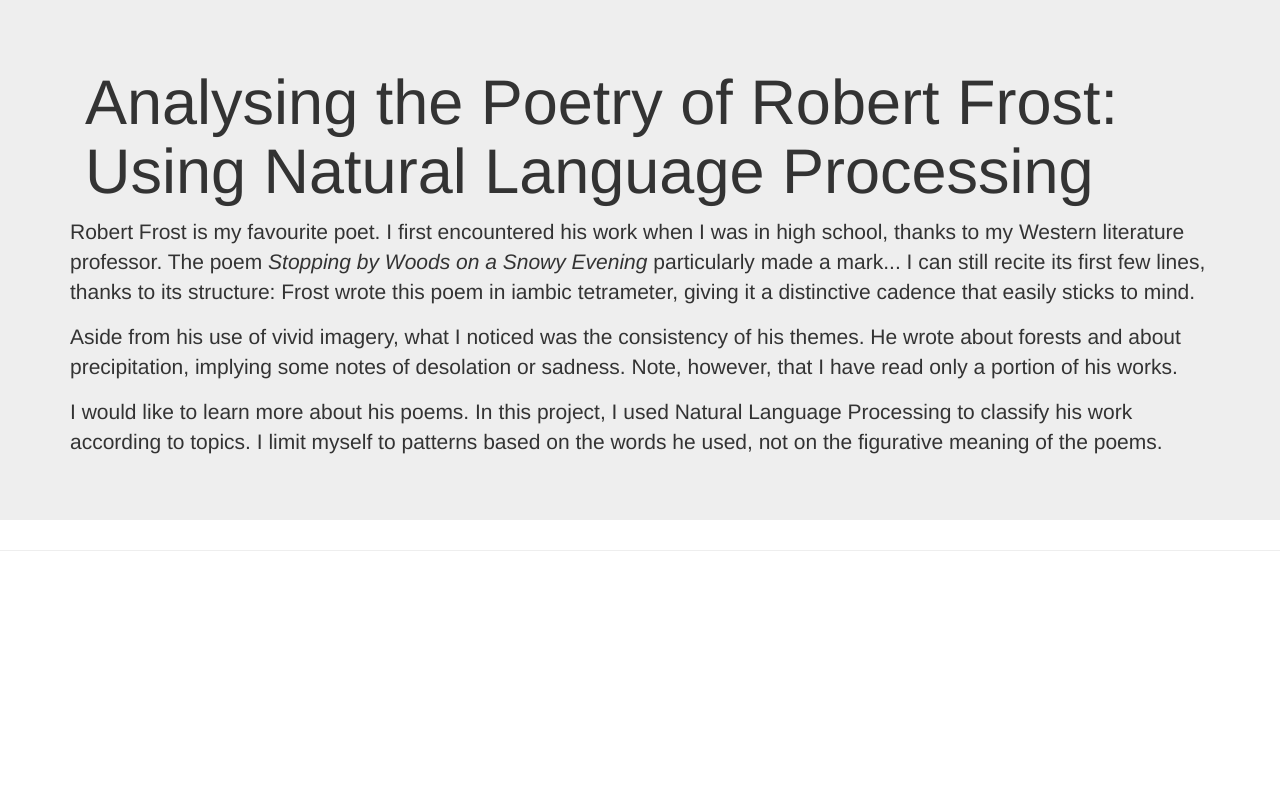
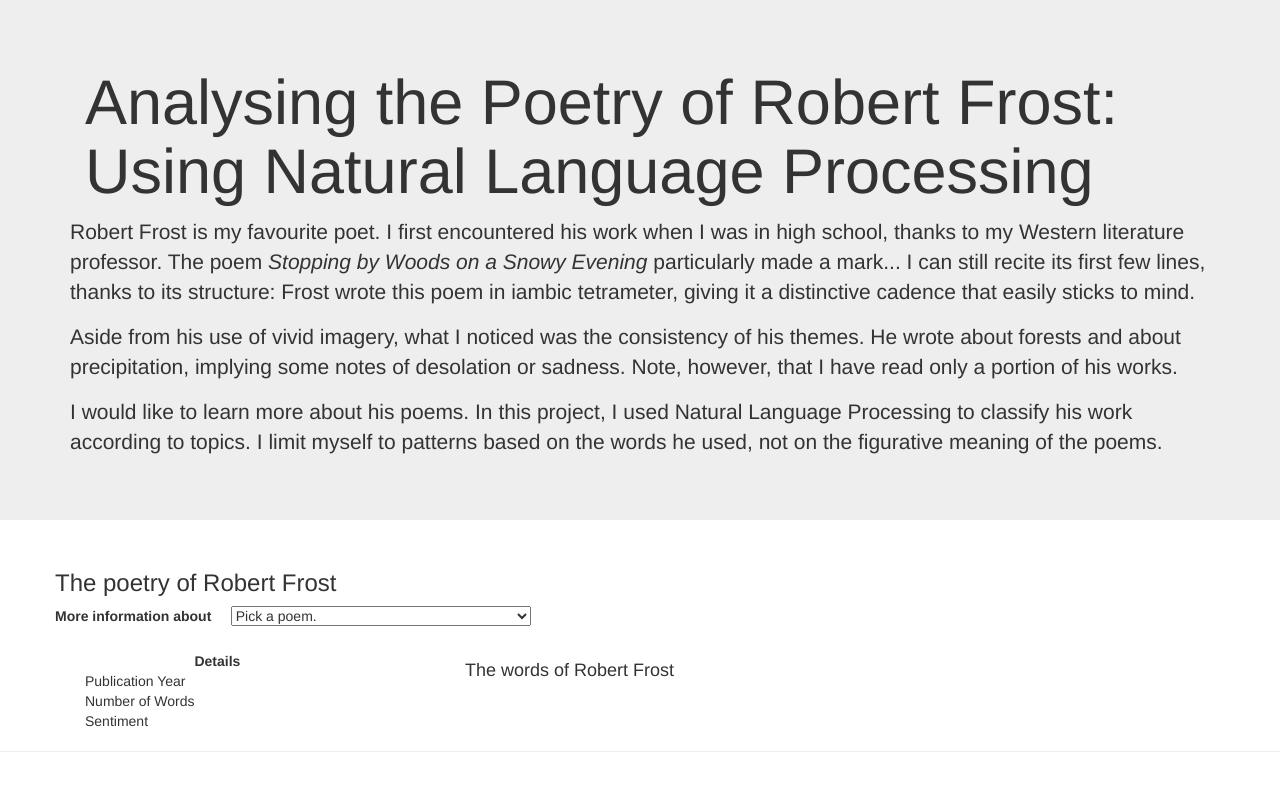
Before and after one commit to rochiecuevas/poetry, a Flask app: page / in a window 1280 px wide. Run offline with Flask 2, Linux system fonts and the light colour scheme; data comes from the database, SQL or seed files in the repository; some libraries are stand-ins or nearby versions.

Commit message:
updated html and js files

```diff
--- /dev/null
+++ b/static/js/app.js
@@ -0,0 +1,84 @@
+// Set the urls
+var urlMetadata = "/metadata"
+var urlPoem = "/data"
+
+// Use the metadata
+d3.json(urlMetadata).then(function(trace){
+    var data = [trace][0];
+    console.log(data);
+
+    // When a selection has been made
+    // (1) Create a variable for poem title
+    var poemTitle = d3.select("#poem");
+
+    // (2) Create a list of options
+    var optionsList = [];
+    for (i = 0; i < data.length; i ++){
+        optionsList[i] = data[i]["Title"];
+    };
+    console.log(optionsList);
+
+    // (3) Populate the select field with poem titles
+    var options = poemTitle
+        .selectAll("#title")
+        .data(optionsList).enter()
+        .append("option")
+        .text(function(title){
+            return title;
+        })
+        .attr("title", "options");
+
+    // (4) Disable "Pick a poem."
+    document.getElementById("choices").disabled = true;
+
+    // (5) Fill in the table based on the selected poem
+    // (5.1) Select a sample
+    function handleChange(){
+        var selection = poemTitle.property("value");
+        console.log(selection);
+
+        // (5.2) Change the metadata url to include the selection
+        var urlMetadata1 = `/metadata/${selection}`;
+        console.log(urlMetadata1);
+
+        // (5.3) Use the new url to update the table with metadata
+        d3.json(urlMetadata1).then(function(trace){
+            var data = [trace][0];
+            console.log(data);
+
+            // (5.3.1) Get the values that match the keys of each item in the array
+            var tdLength = d3.select("#poem_length");
+            var tdYear = d3.select("#publication_year");
+            var tdSentiment = d3.select("#sentiment");
+
+            var tdList = [tdLength, tdYear, tdSentiment];
+            var catList = ["poem_length", "publication_year", "sentiment"];
+
+            // (5.3.2) Populate the HTML table with the metadata for each poem
+            for (var i = 0; i < tdList.length; i ++){
+                tdList[i].text(data[catList[i]])
+            };
+        });
+        // (5.4) Change the data url to include the selection
+        var urlPoem1 = `/data/${selection}`;
+        console.log(urlPoem1);
+
+        // (5.5) Use the new url to get the lines of the poem
+        d3.json(urlPoem1).then(function(trace){
+            var data = [trace][0];
+            console.log(data);
+
+            // (5.5.1) Get the values that match the keys of each item in the array
+            var pLines = d3.select("#lines");
+
+            var pList = [pLines];
+            var pcatList = ["lines"];
+
+            // (5.5.2) Populate the paragraph with the lines of the chosen poem
+            for (var i = 0; i < pList.length; i ++){
+                pList[i].text(data[pcatList[i]])
+            };
+        });
+    };
+    poemTitle.on("change", handleChange);
+});
--- a/templates/index.html
+++ b/templates/index.html
@@ -7,6 +7,9 @@
 
     <!-- Bootstrap script -->
     <link rel="stylesheet" href="https://maxcdn.bootstrapcdn.com/bootstrap/3.3.7/css/bootstrap.min.css" integrity="sha384-BVYiiSIFeK1dGmJRAkycuHAHRg32OmUcww7on3RYdg4Va+PmSTsz/K68vbdEjh4u" crossorigin="anonymous">
+
+    <!-- JavaScript script (d3.js and plotly.js) -->
+    <script src="https://cdnjs.cloudflare.com/ajax/libs/d3/5.5.0/d3.min.js"></script>
 
   <title>Robert Frost Poetry</title>
 
@@ -25,6 +28,51 @@
       </div>
     </div>
   </section>
+  <!-- Interactive Table for Metadata -->
+  <div class = "container">
+    <div class = "row">
+        <h3>The poetry of Robert Frost</h3>
+        <label>More information about&nbsp;&nbsp;&nbsp;&nbsp;</label> <!-- add space between text and option box -->
+        <select id = "poem">
+          <option id = "choices">Pick a poem.</option>
+        </select>
+        <br>
+        <br>
+    </div>
+    <div class = "row"></div>
+      <div class = "col-md-4" id = "selection_section">
+        <!-- Insert table -->
+        <table id = "poem_metadata">
+          <thead>
+            <tr>
+              <th></th>
+              <th>Details</th>
+            </tr>
+          </thead>
+          <tbody>
+            <tr>
+              <td class = "category">Publication Year</td>
+              <td class = "value" id = "publication_year"></td>
+            </tr>
+            <tr>
+              <td class = "category">Number of Words</td>
+              <td class = "value" id = "poem_length"></td>
+            </tr>
+            <tr>
+              <td class = "category">Sentiment</td>
+              <td class = "value" id = "sentiment"></td>
+            </tr>
+          </tbody>
+        </table>
+      </div>
+      <div class = "col-md-8">
+          <h4>The words of Robert Frost</h4>
+        <div class = "poem_text">
+          <p id = "lines"></p>
+        </div>
+      </div>
+    </div>
+  </div>
   <!-- Important Words -->
   <section>
 
```
